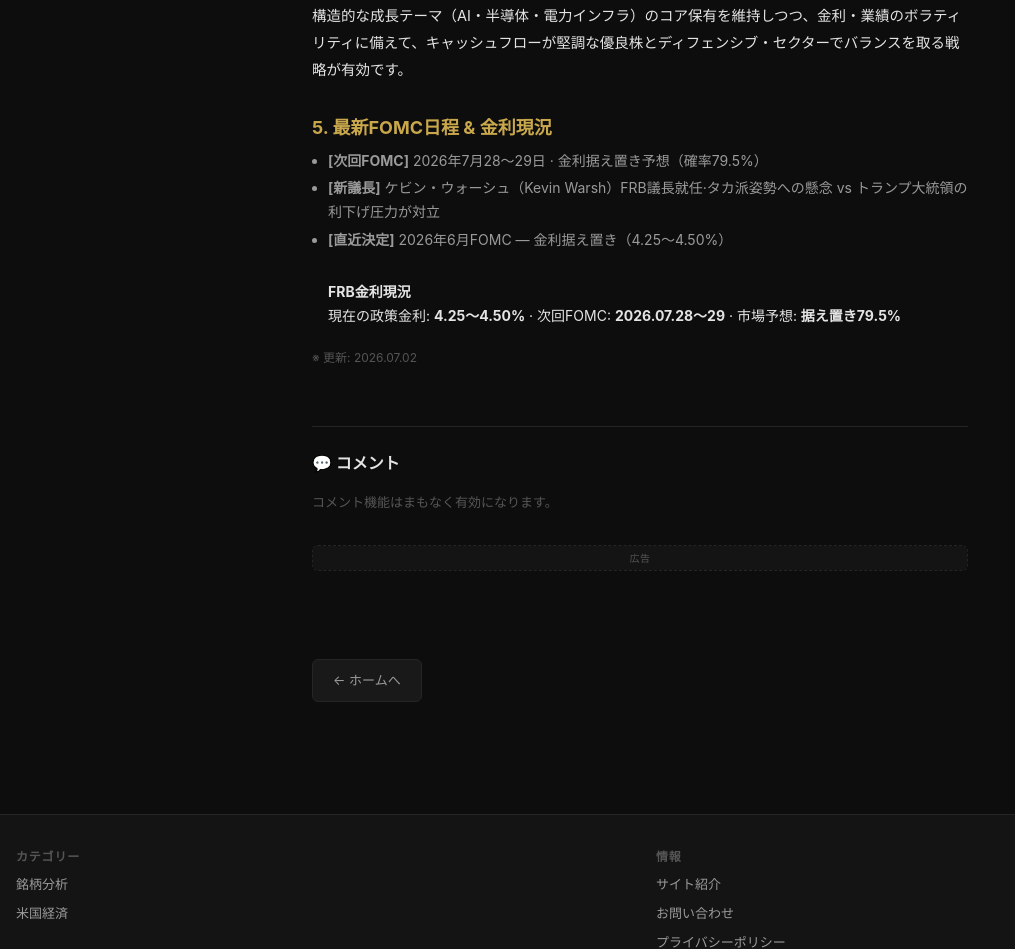
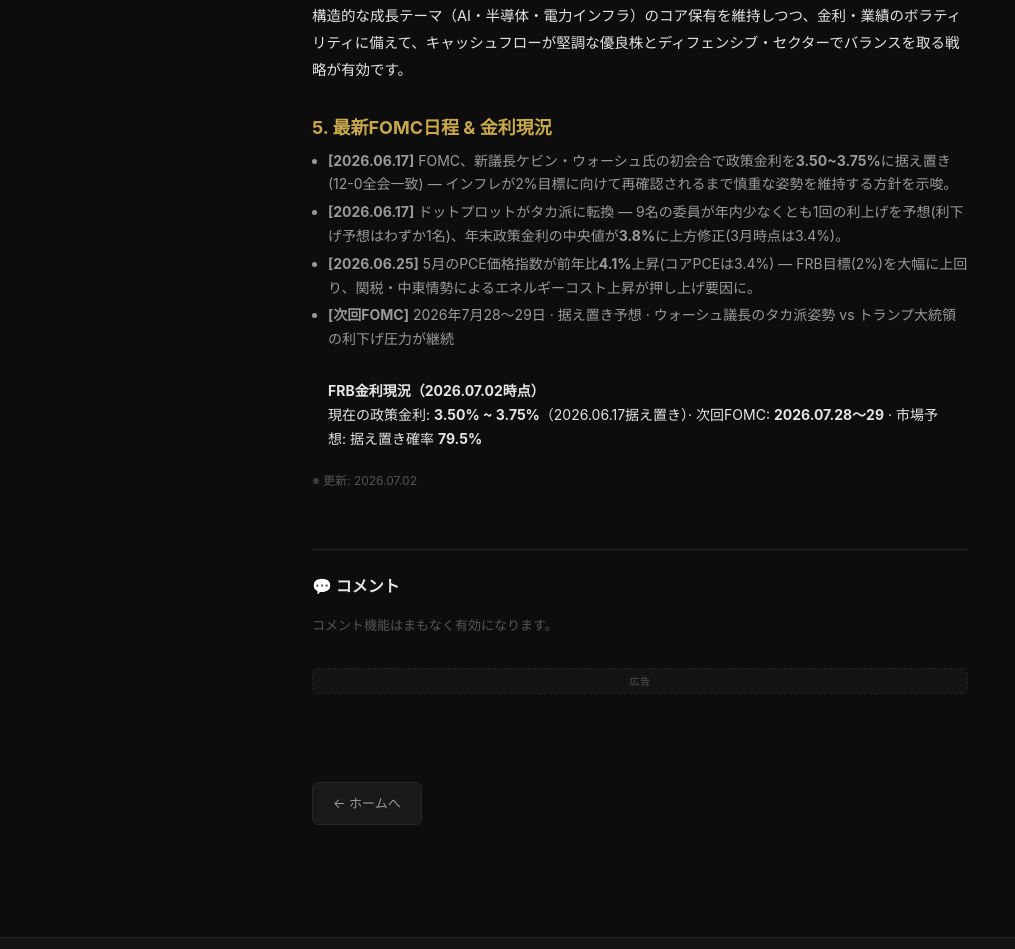
Before and after one commit to insukimee/-, a plain HTML site: page ja/economy-trends.html in a window 1280 px wide. Shown: the part 890-1839 px from the top of the page, without its empty margins (0-1015 px from the left). Drawn offline with Linux system fonts and the light colour scheme.

Commit message:
Fix merge conflicts in economy-trends pages (resolve FOMC section)

```diff
--- a/ja/economy-trends.html
+++ b/ja/economy-trends.html
@@ -67,13 +67,14 @@
         <p>構造的な成長テーマ（AI・半導体・電力インフラ）のコア保有を維持しつつ、金利・業績のボラティリティに備えて、キャッシュフローが堅調な優良株とディフェンシブ・セクターでバランスを取る戦略が有効です。</p>
         <h2>5. 最新FOMC日程 &amp; 金利現況</h2>
         <ul id="fomc-news-list">
-          <li><strong>[次回FOMC]</strong> 2026年7月28〜29日 · 金利据え置き予想（確率79.5%）</li>
-          <li><strong>[新議長]</strong> ケビン・ウォーシュ（Kevin Warsh）FRB議長就任·タカ派姿勢への懸念 vs トランプ大統領の利下げ圧力が対立</li>
-          <li><strong>[直近決定]</strong> 2026年6月FOMC — 金利据え置き（4.25〜4.50%）</li>
+          <li><strong>[2026.06.17]</strong> FOMC、新議長ケビン・ウォーシュ氏の初会合で政策金利を<strong>3.50~3.75%</strong>に据え置き(12-0全会一致) — インフレが2%目標に向けて再確認されるまで慎重な姿勢を維持する方針を示唆。</li>
+          <li><strong>[2026.06.17]</strong> ドットプロットがタカ派に転換 — 9名の委員が年内少なくとも1回の利上げを予想(利下げ予想はわずか1名)、年末政策金利の中央値が<strong>3.8%</strong>に上方修正(3月時点は3.4%)。</li>
+          <li><strong>[2026.06.25]</strong> 5月のPCE価格指数が前年比<strong>4.1%</strong>上昇(コアPCEは3.4%) — FRB目標(2%)を大幅に上回り、関税・中東情勢によるエネルギーコスト上昇が押し上げ要因に。</li>
+          <li><strong>[次回FOMC]</strong> 2026年7月28〜29日 · 据え置き予想 · ウォーシュ議長のタカ派姿勢 vs トランプ大統領の利下げ圧力が継続</li>
         </ul>
         <div id="fomc-consensus-box" style="margin-top:14px;padding:12px 16px;border:1px solid var(--border);border-radius:8px;font-size:14px;line-height:1.7;">
-          <strong>FRB金利現況</strong><br>
-          現在の政策金利: <strong>4.25〜4.50%</strong> · 次回FOMC: <strong>2026.07.28〜29</strong> · 市場予想: <strong>据え置き79.5%</strong>
+          <strong>FRB金利現況（2026.07.02時点）</strong><br>
+          現在の政策金利: <strong>3.50% ~ 3.75%</strong>（2026.06.17据え置き）· 次回FOMC: <strong>2026.07.28〜29</strong> · 市場予想: 据え置き確率 <strong>79.5%</strong>
         </div>
         <p style="margin-top:8px;font-size:12px;color:var(--text-muted);">※ 更新: 2026.07.02</p>
       </div>
```
Also changed, not shown: ko/economy-trends.html (+6 -5 lines).
